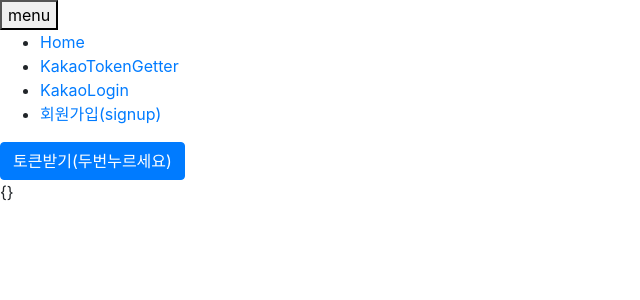
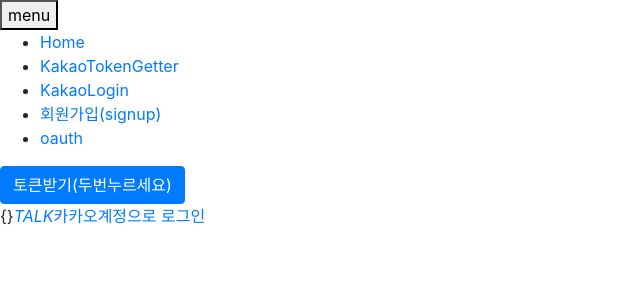
Before and after one commit to Kyeongrok/bible-finder-front, a React (Create React App) app: page /token in a window 1280 px wide. Shown: the top 300 px of the page, without its empty margins (0-640 px from the left). Built offline with nearby package versions, Linux system fonts and the light colour scheme.

Commit message:
add oauth

```diff
--- a/src/App.js
+++ b/src/App.js
@@ -18,6 +18,7 @@
         {/*<li><Link to="/finder/">Finder</Link></li>*/}
         {/*<li><Link to="/remember/">Remember</Link></li>*/}
         <li><Link to="/signup/">회원가입(signup)</Link></li>
+        <li><Link to="/oauth/">oauth</Link></li>
         {/*<li><Link to="/separate_sit/">자리배치</Link></li>*/}
       </ul>
     </nav>
@@ -55,6 +56,7 @@
         <Route path="/remember/" component={BibleRemember}/>
         <Route path="/signup/" component={Signup}/>
         <Route path="/separate_sit/" component={SeparateSit}/>
+        <Route path="/oauth/:code" component={KakaoTokenGetter}/>
       </div>
     </Router>
     );
--- a/src/component/KakaoTokenGetter.js
+++ b/src/component/KakaoTokenGetter.js
@@ -33,12 +33,14 @@
       }
       console.log("hostname:", hostname, cnf);
       Kakao.init(cnf.javaScriptKey);
+      // Kakao.Auth.login
 
     }
     this.setState({"kakao": Kakao})
   }
   handleClickKakaoLogin() {
     console.log("[click_login]");
+
     this.state.kakao.Auth.login({
       success: (response) => {
         console.log("res:", response);
@@ -54,10 +56,15 @@
   render() {
 
     console.log(this.state.kakaoToken);
+    console.log("props:", this.props.match.params);
+    console.log(this.props.location.search)
     return(
       <div>
         <Button onClick={()=>this.handleClickKakaoLogin()}>토큰받기(두번누르세요)</Button><br/>
         {JSON.stringify(this.state.kakaoToken)}
+        <a
+          href="https://accounts.kakao.com/login?continue=https%3A%2F%2Fkauth.kakao.com%2Foauth%2Fauthorize%3Fclient_id%3D6e19bc158e7ddb45c3f2d1877ba79da8%26redirect_uri%3Dhttps%3A%2F%2Fhanbitco-qa.firebaseapp.com%2Foauth%26response_type%3Dcode"
+          className="btnKakao" title="카카오계정으로 로그인"><i>TALK</i>카카오계정으로 로그인</a>
       </div>
     )
   }
```
